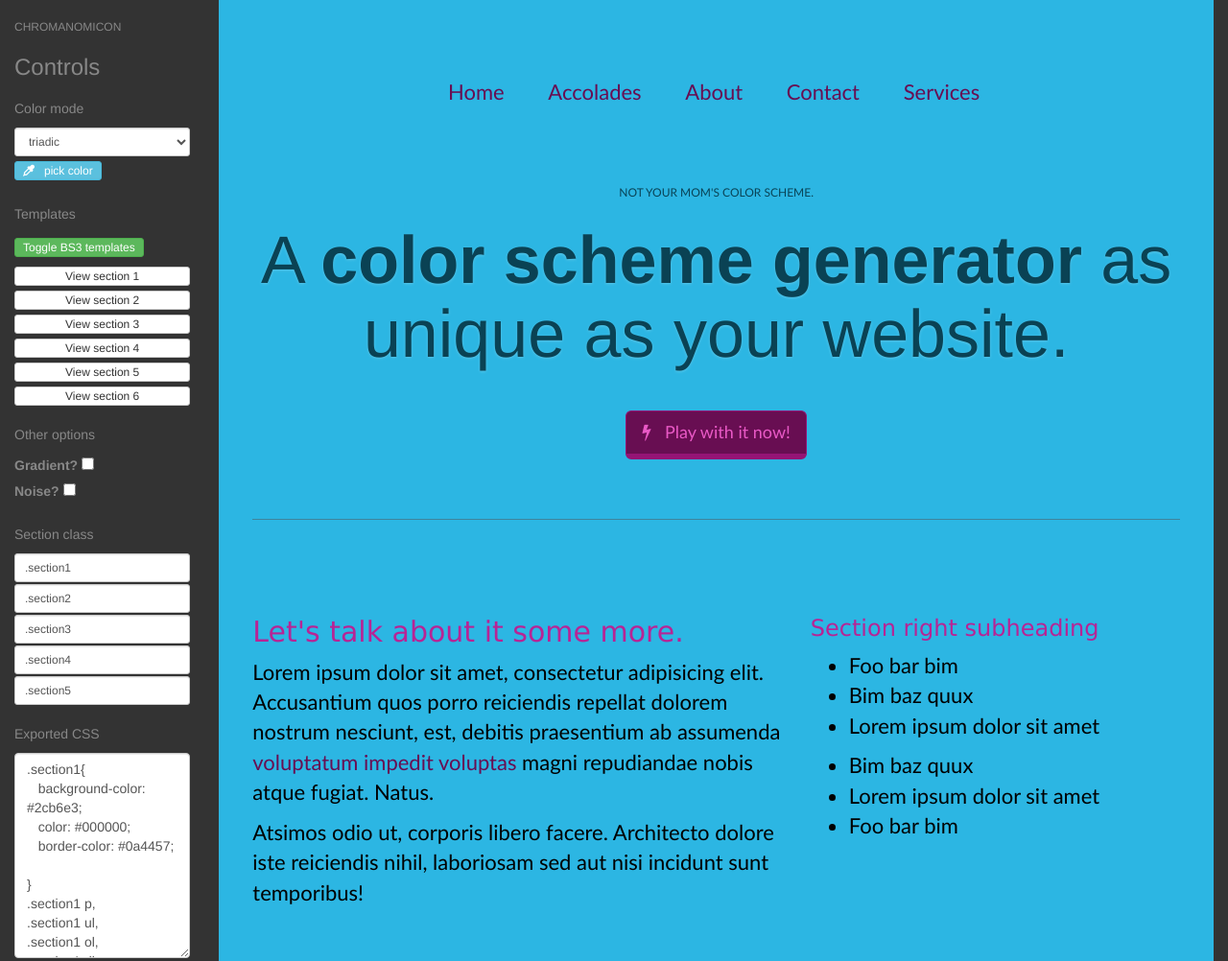
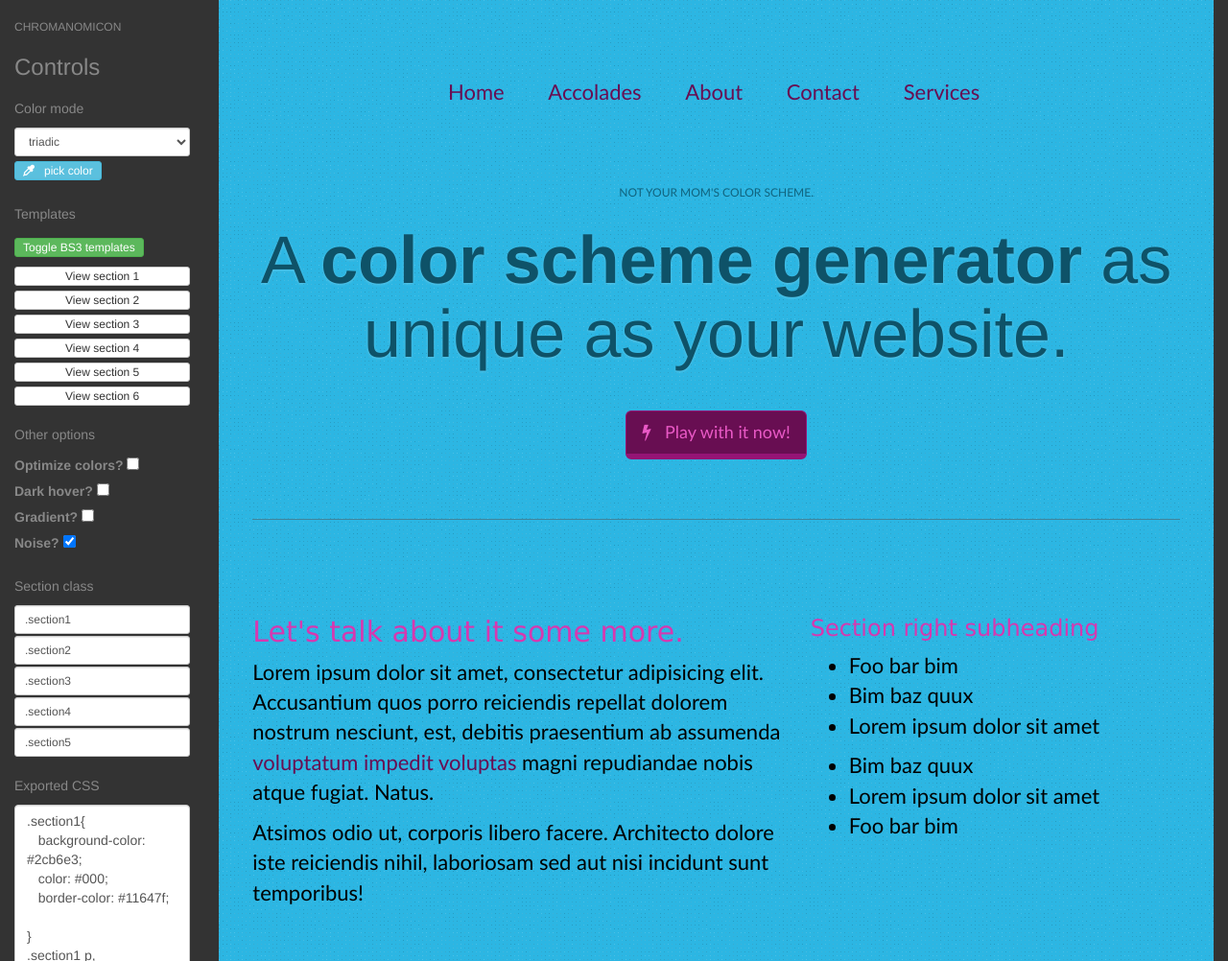
Before and after one commit to christabor-archive/chromanomicon, a plain HTML site: page index.html in a window 1280 px wide. Shown: the top 1002 px of the page at 96% size. Drawn offline with Linux system fonts and the light colour scheme.

Commit message:
Add more configuration parameters for UI

```diff
--- a/index.html
+++ b/index.html
@@ -46,10 +46,16 @@
                     <p>Other options</p>
                     <ul class="list-plain">
                         <li>
+                            <label>Optimize colors? <input type="checkbox" id="optimize-colors"></label>
+                        </li>
+                        <li>
+                            <label>Dark hover? <input type="checkbox" id="hover-dark"></label>
+                        </li>
+                        <li>
                             <label>Gradient? <input type="checkbox" id="gradient"></label>
                         </li>
                         <li>
-                            <label>Noise? <input type="checkbox" id="noise"></label>
+                            <label>Noise? <input type="checkbox" id="noise" checked></label>
                         </li>
                     </ul>
                     <p>Section class</p>
--- a/js/core.schemes.js
+++ b/js/core.schemes.js
@@ -148,8 +148,6 @@ function generateSectionCSS(container, opts, config_opts) {
     var container_css = container;
     var el = $(container);
     var dark_base = tinycolor(opts.base_bg).isDark();
-    var TO_DARK_HOVER = true;
-    var OPTIMIZE_COLORS = true;
 
     /**
      * Color Vars --------------------------------------------------------------
@@ -163,8 +161,8 @@ function generateSectionCSS(container, opts, config_opts) {
     // Buttons
     var btn_bg = opts.btn_bg;
     var btn_fg = tinycolor(btn_bg).isDark() ? tinycolor(btn_bg).lighten(40).toHexString() : tinycolor(btn_bg).darken(40).toHexString();
-    var btn_hover_bg = TO_DARK_HOVER ? tinycolor(btn_bg).darken(10).toHexString() : tinycolor(btn_bg).lighten(10).toHexString();
-    var btn_hover_border = TO_DARK_HOVER ? tinycolor(opts.border).darken(10).toHexString() : tinycolor(opts.border).lighten(10).toHexString();
+    var btn_hover_bg = config_opts.dark_color ? tinycolor(btn_bg).darken(10).toHexString() : tinycolor(btn_bg).lighten(10).toHexString();
+    var btn_hover_border = config_opts.dark_color ? tinycolor(opts.border).darken(10).toHexString() : tinycolor(opts.border).lighten(10).toHexString();
 
     // Headings
     var heading1_fg = dark_base ? tinycolor(opts.base_bg).lighten(30).toHexString() : tinycolor(opts.base_bg).darken(30).toHexString();
@@ -175,7 +173,7 @@ function generateSectionCSS(container, opts, config_opts) {
 
     // Links/link like things
     var link_fg = btn_bg;
-    var link_fg_hover = TO_DARK_HOVER ? tinycolor(link_fg).darken(10).toHexString() : tinycolor(link_fg).lighten(10).toHexString();
+    var link_fg_hover = config_opts.dark_color ? tinycolor(link_fg).darken(10).toHexString() : tinycolor(link_fg).lighten(10).toHexString();
 
     // Accents etc
     var base_accent = opts.accent;
@@ -183,7 +181,7 @@ function generateSectionCSS(container, opts, config_opts) {
     /**
      * Optimize all combos -----------------------------------------------------
      */
-    if(OPTIMIZE_COLORS) {
+    if(config_opts.optimize_colors) {
         base_fg = optimizeFg(base_bg, base_fg, dark_base);
         heading1_fg = optimizeFg(base_bg, heading1_fg, dark_base);
         heading2_plus_fg = optimizeFg(base_bg, heading2_plus_fg, dark_base);
--- a/js/init.js
+++ b/js/init.js
@@ -29,7 +29,6 @@ function autoplay() {
         $('.section').find('h1').css('font-family', randomFont());
         $('.section').find('h2, h3, h4, h5, h6').css('font-family', randomFont());
         $('.section').css('font-family', randomFont());
-
     }, 3000);
 }
 
@@ -37,6 +36,8 @@ function getColorOpts() {
     return {
         color_mode: $('#mode').val().trim(),
         use_gradient: $('#gradient').is(':checked'),
+        dark_color: $('#hover-dark').is(':checked'),
+        optimize_colors: $('#optimize-colors').is(':checked'),
         section_1_selector: $('#section-1-selector').val().trim(),
         section_2_selector: $('#section-2-selector').val().trim(),
         section_3_selector: $('#section-3-selector').val().trim(),
@@ -51,6 +52,7 @@ function initPage() {
         generate(randomColor(), getColorOpts());
         autoplay();
 
+        if($('#noise').is(':checked')) $('.section').toggleClass('noisy');
         $('#noise').on('click', function(e){
             $('.section').toggleClass('noisy');
         });
```
